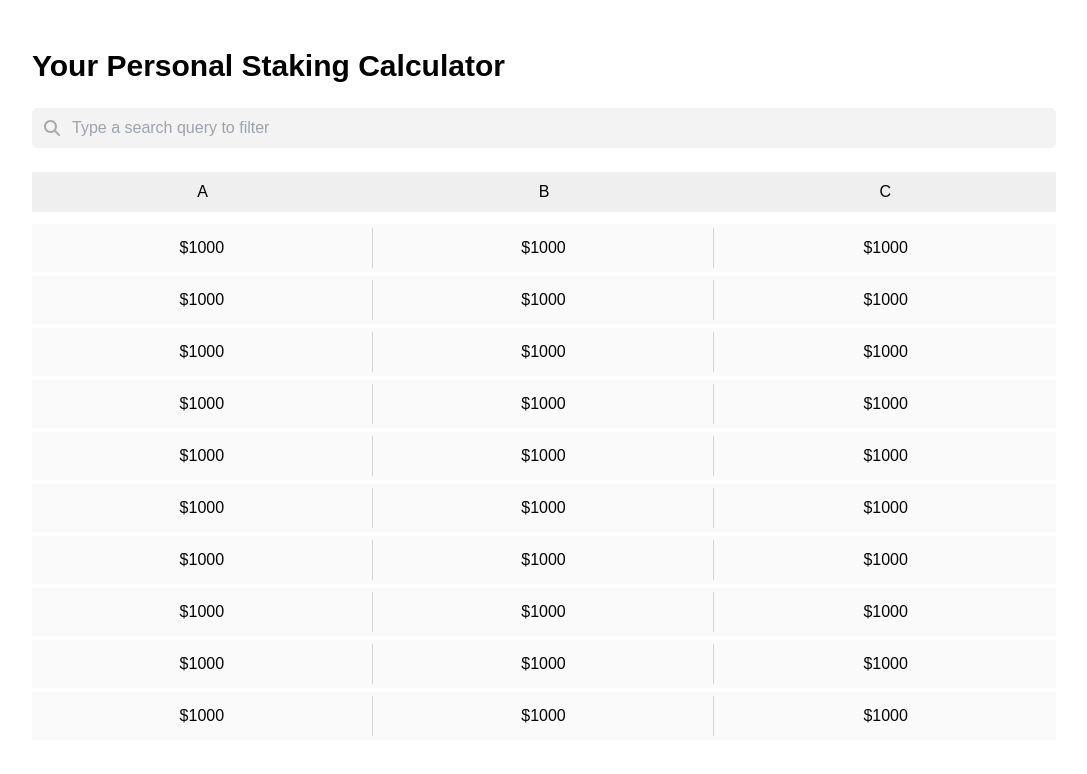
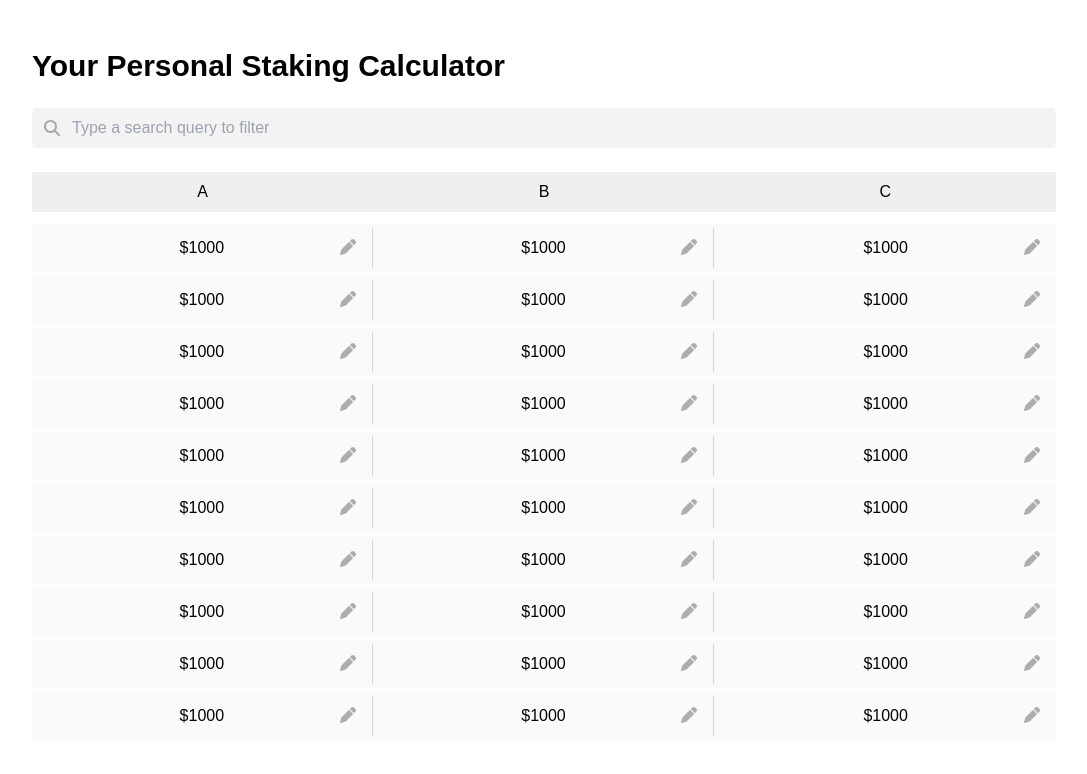
Before and after one commit to Fralleee/react-spreadsheet, a React (Create React App) app: page / in a window 1280 px wide. Shown: the top 774 px of the page, without its empty margins (96-1183 px from the left). Built offline with nearby package versions, Linux system fonts and the light colour scheme.

Commit message:
Add edit mode for cell

```diff
--- a/src/components/spreadsheet/GridCell.tsx
+++ b/src/components/spreadsheet/GridCell.tsx
@@ -1,12 +1,32 @@
+import { faPen } from "@fortawesome/free-solid-svg-icons";
+import { FontAwesomeIcon } from "@fortawesome/react-fontawesome";
+import { useEffect, useRef, useState } from "react";
+
 interface GridCellProps {
   columnId: string;
   width: number | undefined;
 }
 
 const GridCell = ({ columnId, width }: GridCellProps) => {
+  const inputRef = useRef<HTMLInputElement | null>(null);
+  const [editMode, setEditMode] = useState<boolean>(false);
+
+  const toggleEdit = () => {
+    setEditMode(prevState => !prevState);
+  };
+
+  useEffect(() => {
+    if (editMode) {
+      inputRef.current?.focus();
+    }
+  }, [editMode]);
+
   return (
-    <div className="grid h-10 items-center border-r border-cell-border bg-cell text-center first:rounded-s last:rounded-e  last:border-r-0" style={{ width }}>
-      $1000
+    <div className="relative border-r border-cell-border bg-cell first:rounded-s last:rounded-e  last:border-r-0" style={{ width }}>
+      <input ref={inputRef} onBlur={toggleEdit} type="text" defaultValue={"$1000"} disabled={!editMode} className="w-full bg-transparent py-2 text-center" />
+      <button className="absolute right-4 top-1/2 -translate-y-1/2 opacity-30 hover:opacity-100" onClick={toggleEdit}>
+        <FontAwesomeIcon icon={faPen} />
+      </button>
     </div>
   );
 };
--- a/src/hooks/useResizableColumn.tsx
+++ b/src/hooks/useResizableColumn.tsx
@@ -23,7 +23,6 @@ const useResizableColumn = ({ columnId, width, setWidth }: UseResizableColumnArg
   );
 
   const handleMouseUp = useCallback(() => {
-    console.log("handleMouseUp");
     setIsResizing(false);
   }, []);
 
```
